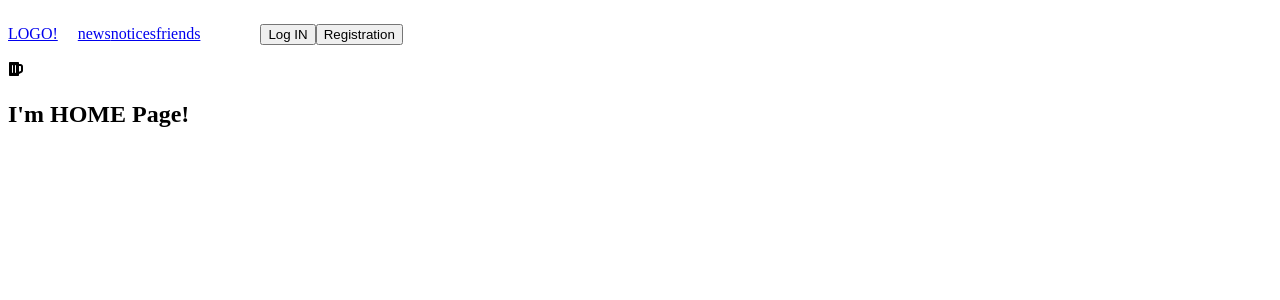
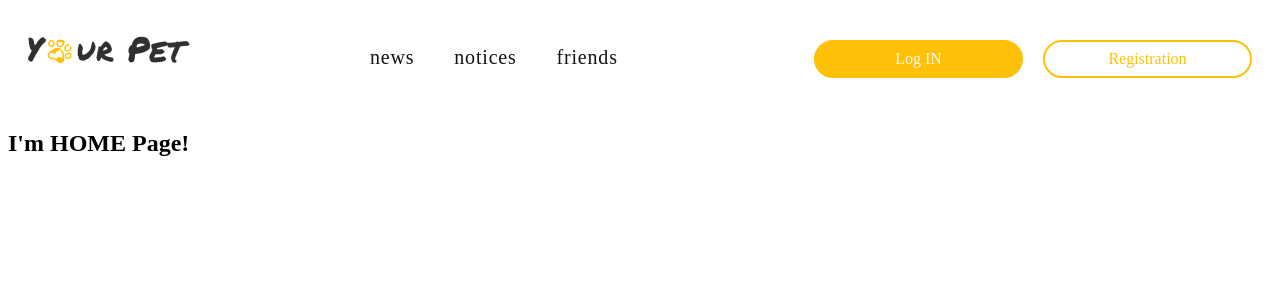
Before and after one commit to KomaNatoR/react_practic, a React (Create React App) app: page / in a window 1280 px wide. Shown: the top 300 px of the page. Built offline with nearby package versions, Linux system fonts and the light colour scheme.

Commit message:
some header stylization!

```diff
--- a/src/PetRoutes.jsx
+++ b/src/PetRoutes.jsx
@@ -1,15 +1,19 @@
 import { Routes, Route } from 'react-router-dom';
 
 import Home from './pages/Home';
+import LoginPage from './pages/LoginPage';
+import RegPage from './pages/RegPage';
 
 const PetRoutes = () => {
     return (
         <Routes>
             <Route path="/" element={<Home/>} />
-            <Route path="/news" element={<div>news!</div>} />
-            <Route path="/notices" element={<div>notices!</div>} />
-            <Route path="/friends" element={<div>friends!</div>} />
-            <Route path="*" element={<div>Home!</div>} />
+                <Route path="/news" element={<div>news!</div>} />
+                <Route path="/notices" element={<div>notices!</div>} />
+                <Route path="/friends" element={<div>friends!</div>} />
+                <Route path="/login" element={<LoginPage/>} />
+                <Route path="/registration" element={<RegPage/>} />
+                <Route path="*" element={<Home/>} />
         </Routes>
     )
 };
--- a/src/components/Header/AuthNav/AuthNav.jsx
+++ b/src/components/Header/AuthNav/AuthNav.jsx
@@ -1,15 +1,17 @@
-import { AuthNavList } from "./authNav.styled";
+import { Link } from "react-router-dom";
+
+import { UlTag } from "./authNav.styled";
 
 const AuthNav = () => {
     return (
-        <AuthNavList>
+        <UlTag>
             <li>
-                <button type="button">Log IN</button>
+                <Link to="/login">Log IN</Link>
             </li>
             <li>
-                <button type="button">Registration</button>
+                <Link to="/registration">Registration</Link>
             </li>
-        </AuthNavList>
+        </UlTag>
     )
 };
 
--- a/src/components/Header/AuthNav/authNav.styled.js
+++ b/src/components/Header/AuthNav/authNav.styled.js
@@ -1,6 +1,26 @@
 import styled from "@emotion/styled";
 
-export const AuthNavList = styled.ul`
+export const UlTag = styled.ul`
     list-style: none;
     display: flex;
+    gap: 20px;
+
+    margin-left: auto;
+
+    li a {
+        display: inline-block;
+        width: 165px;
+        text-align: center;
+        padding: 8px 20px;
+        text-decoration: none;
+        border-radius: 40px;
+        border: 2px solid ${({ theme }) => theme.colors.yellow};
+    }
+    li:first-child a {
+        color: ${({ theme }) => theme.colors.white};
+        background: ${({ theme }) => theme.colors.yellow};
+    }
+    li:last-child a {
+        color: ${({ theme }) => theme.colors.yellow};
+    }
 `;
--- a/src/components/Header/Header.jsx
+++ b/src/components/Header/Header.jsx
@@ -3,11 +3,12 @@ import { Link } from "react-router-dom";
 import Nav from "./Nav/Nav";
 import AuthNav from "./AuthNav/AuthNav";
 import { HeaderContainer } from "./header.styled";
+import logo from "../../img/logo.png";
 
 const Header = () => {
     return(
         <HeaderContainer>
-            <Link to="/">LOGO!</Link>
+            <Link to="/"><img src={logo} alt="logo" /></Link>
             <Nav />
             <AuthNav />
         </HeaderContainer>
--- a/src/components/Header/Nav/Nav.jsx
+++ b/src/components/Header/Nav/Nav.jsx
@@ -1,12 +1,14 @@
-import { NavLink } from "react-router-dom"
+import { NavLink } from "react-router-dom";
+
+import { NavTag } from "./nav.styled";
 
 const Nav = () => {
     return (
-        <nav>
+        <NavTag>
             <NavLink to="/news">news</NavLink>
             <NavLink to="/notices">notices</NavLink>
             <NavLink to="/friends">friends</NavLink>
-        </nav>
+        </NavTag>
     )
 };
 
--- /dev/null
+++ b/src/components/Header/Nav/nav.styled.js
@@ -0,0 +1,24 @@
+import styled from "@emotion/styled";
+
+export const NavTag = styled.nav`
+    display: flex;
+    flex-direction: row;
+    justify-content: center;
+    align-items: center;
+    padding: 0px;
+    gap: 40px;
+    margin-left: 160px;
+
+    font-weight: 500;
+    font-size: 20px;
+    line-height: 27px;
+    letter-spacing: 0.04em;
+
+    a {
+        color: ${({ theme }) => theme.colors.black};
+        text-decoration: none;
+    }
+    a.active {
+        color: ${({ theme }) => theme.colors.yellow};
+    }
+`;
--- a/src/components/Header/header.styled.js
+++ b/src/components/Header/header.styled.js
@@ -4,4 +4,6 @@ export const HeaderContainer = styled.header`
     display: flex;
     align-items: baseline;
     gap: 20px;
+
+    padding: 16px 20px;
 `;
--- a/src/pages/Home.jsx
+++ b/src/pages/Home.jsx
@@ -1,9 +1,8 @@
-import { FaBeer } from "react-icons/fa";
+
 
 const Home = () => {
     return (
         <div>
-            <FaBeer/>
             <h2>I'm HOME Page!</h2>
         </div>
     )
--- /dev/null
+++ b/src/pages/LoginPage.jsx
@@ -0,0 +1,10 @@
+
+
+const LoginPage = () => {
+    return (
+        <div>LOGIN PAGE!</div>
+    )
+};
+
+
+export default LoginPage;
--- /dev/null
+++ b/src/pages/RegPage.jsx
@@ -0,0 +1,10 @@
+
+
+const RegPage = () => {
+    return (
+        <div>REGISTRATION PAGE!</div>
+    )
+};
+
+
+export default RegPage;
```
Also changed, not shown: src/img/icons/pawprint.svg (renamed from src/icons/pawprint.svg), src/img/logo.png (added).
